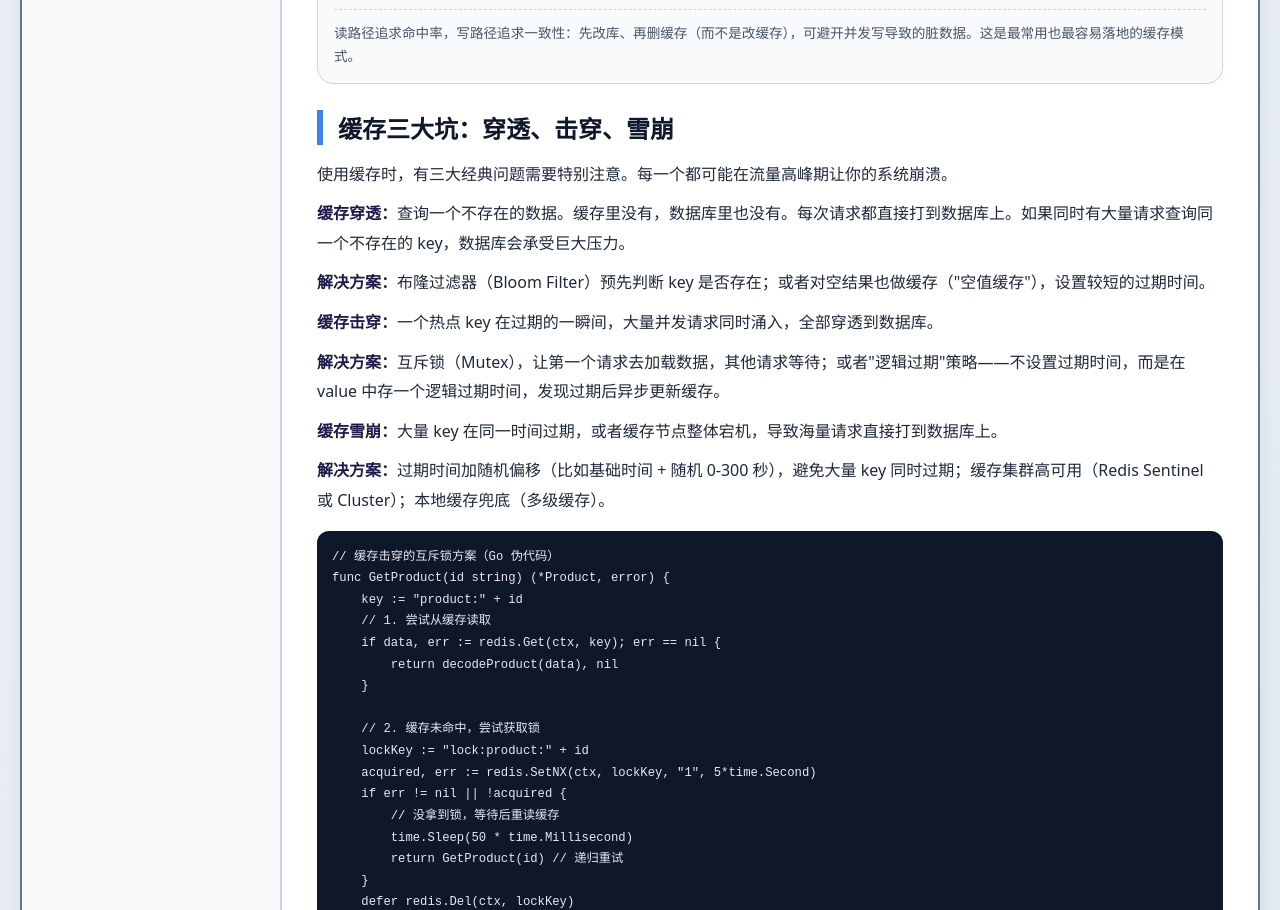
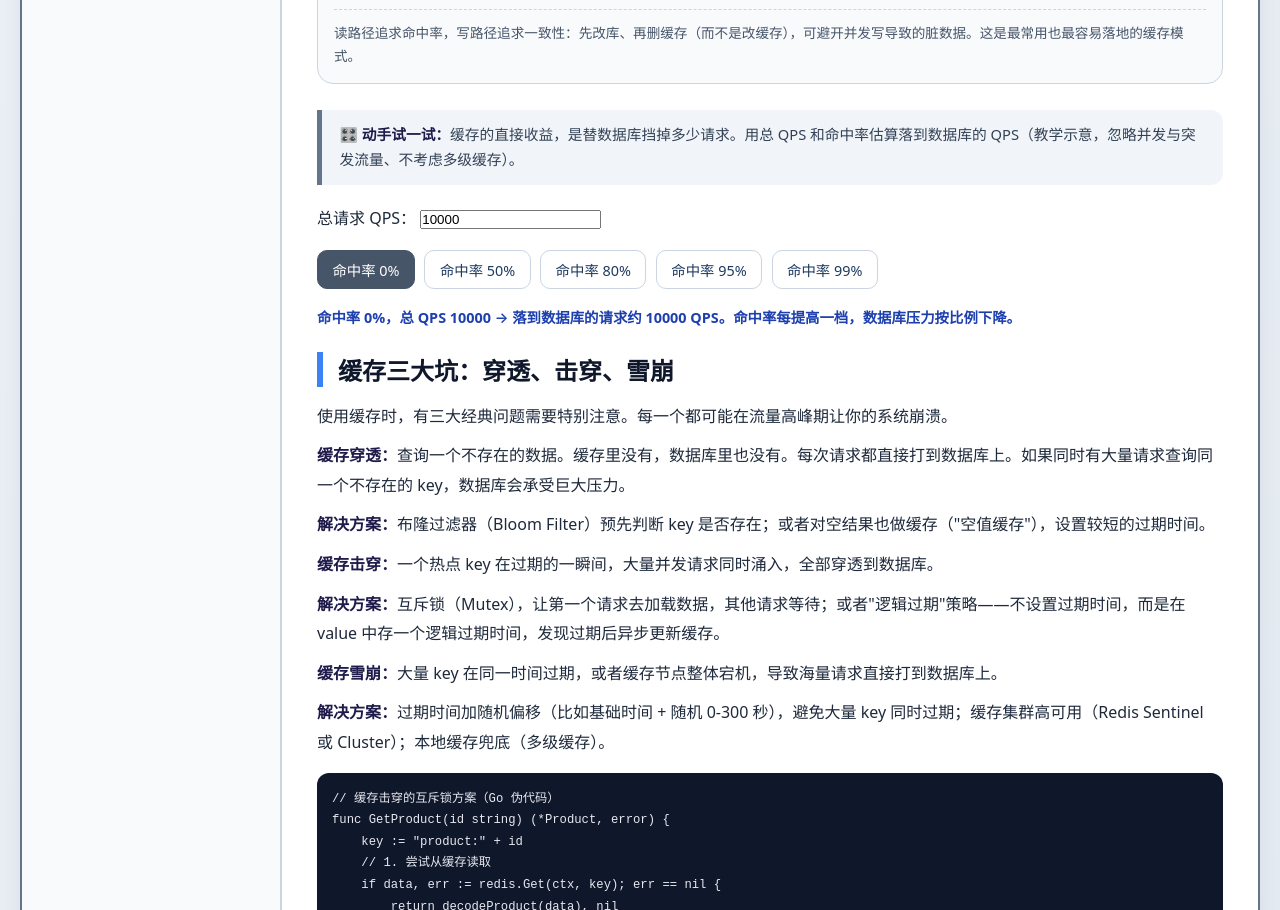
Before and after one commit to 1998x-stack/backend-development-tutorial, a plain HTML site: page 11.html in a window 1280 px wide. Shown: the part 2517-3427 px from the top of the page. Drawn offline with Linux system fonts and the light colour scheme.

Commit message:
feat(backend-development-tutorial): interactive cache hit-rate estimator in ch11
Show how cache hit rate translates into database QPS with preset hit-rate
buttons and a live numeric readout.

```diff
--- a/11.html
+++ b/11.html
@@ -357,6 +357,45 @@ XREADGROUP GROUP mygroup consumer1 COUNT 1 STREAMS mystream &gt;
             <figcaption>读路径追求命中率，写路径追求一致性：先改库、再删缓存（而不是改缓存），可避开并发写导致的脏数据。这是最常用也最容易落地的缓存模式。</figcaption>
         </figure>
 
+        <div class="note">
+            <strong>🎛️ 动手试一试：</strong>缓存的直接收益，是替数据库挡掉多少请求。用总 QPS 和命中率估算落到数据库的 QPS（教学示意，忽略并发与突发流量、不考虑多级缓存）。
+        </div>
+
+        <p>
+            <label for="cache-qps">总请求 QPS：</label>
+            <input id="cache-qps" type="number" value="10000" min="0" step="1000" size="8">
+        </p>
+        <div class="control-row" role="group" aria-label="缓存命中率预设">
+            <button type="button" data-hit="0" aria-pressed="true">命中率 0%</button>
+            <button type="button" data-hit="50" aria-pressed="false">命中率 50%</button>
+            <button type="button" data-hit="80" aria-pressed="false">命中率 80%</button>
+            <button type="button" data-hit="95" aria-pressed="false">命中率 95%</button>
+            <button type="button" data-hit="99" aria-pressed="false">命中率 99%</button>
+        </div>
+        <p class="status" id="cache-status" aria-live="polite"></p>
+        <script>
+        (function () {
+            var qps = document.getElementById('cache-qps');
+            var out = document.getElementById('cache-status');
+            var btns = Array.prototype.slice.call(document.querySelectorAll('[data-hit]'));
+            var hit = 0;
+            function calc() {
+                var q = Math.max(0, Number(qps.value) || 0);
+                var db = Math.round(q * (1 - hit / 100));
+                out.textContent = '命中率 ' + hit + '%，总 QPS ' + q + ' → 落到数据库的请求约 ' + db + ' QPS。命中率每提高一档，数据库压力按比例下降。';
+            }
+            btns.forEach(function (b) {
+                b.addEventListener('click', function () {
+                    btns.forEach(function (x) { x.setAttribute('aria-pressed', x === b ? 'true' : 'false'); });
+                    hit = Number(b.getAttribute('data-hit'));
+                    calc();
+                });
+            });
+            qps.addEventListener('input', calc);
+            calc();
+        })();
+        </script>
+
         <h2>缓存三大坑：穿透、击穿、雪崩</h2>
 
         <p>使用缓存时，有三大经典问题需要特别注意。每一个都可能在流量高峰期让你的系统崩溃。</p>
```
